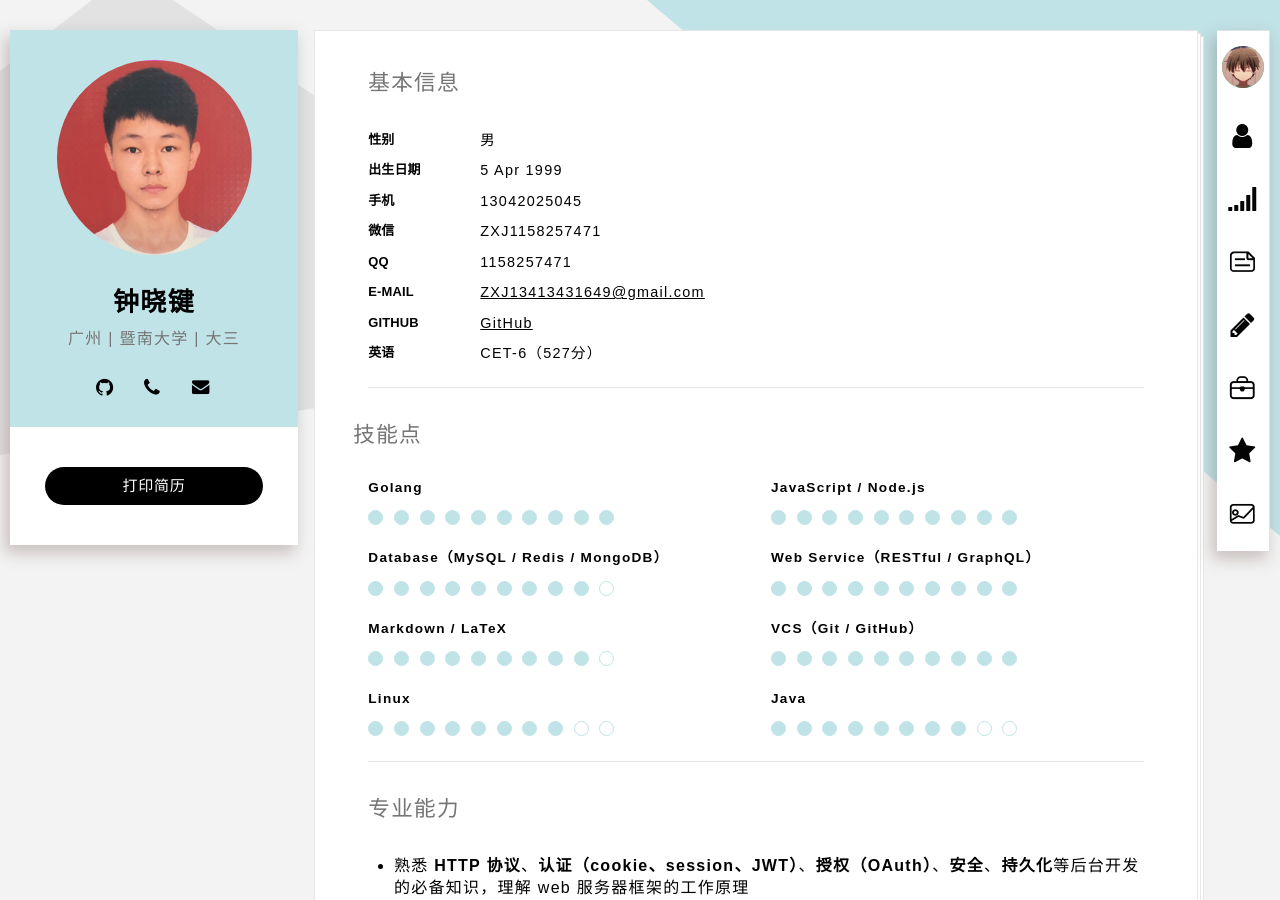
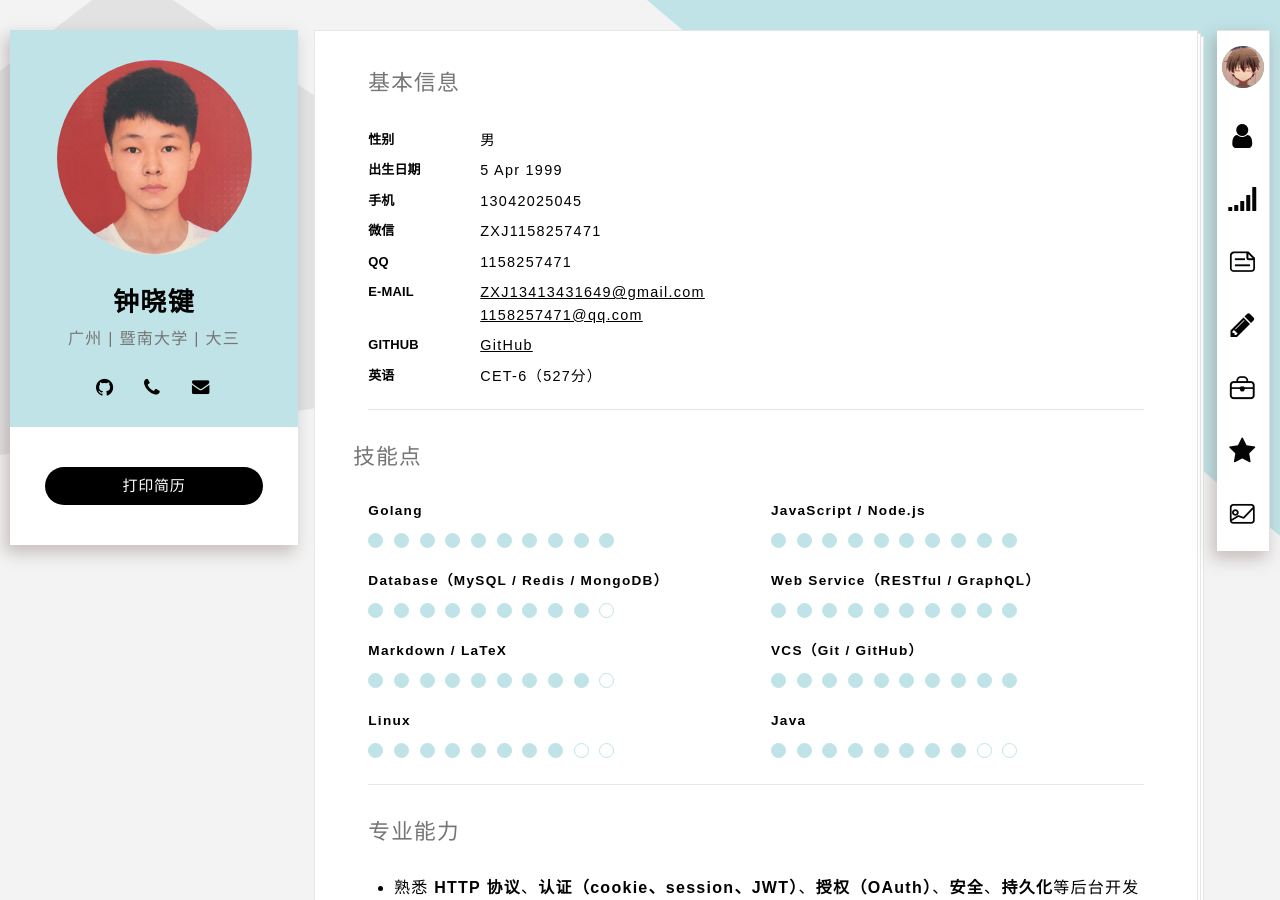
Before and after one commit to xiaojianzhong/xiaojianzhong.github.io, a Jekyll site: the page built from index.html, in a window 1280 px wide and 900 px high. Built offline with Jekyll 4.4.1, drawn with Linux system fonts in a browser that asks for light colours; some web fonts are replaced.

Commit message:
feat(platform-browser): support multiple emails

```diff
--- a/_config.yml
+++ b/_config.yml
@@ -20,7 +20,9 @@
 phone: 13042025045
 WeChat: ZXJ1158257471
 QQ: 1158257471
-email: ZXJ13413431649@gmail.com
+emails:
+  - ZXJ13413431649@gmail.com
+  - 1158257471@qq.com
 ZhiHu: https://www.zhihu.com/people/zhong-xiaojian
 
 exclude:
--- a/_includes/basic.html
+++ b/_includes/basic.html
@@ -23,7 +23,11 @@
         <dd>{{ site.QQ }}</dd>
 
         <dt class="text-upper">e-mail</dt>
-        <dd><a href="mailto:{{ site.email }}">{{ site.email }}</a></dd>
+        <dd>
+          {% for email in site.emails %}
+          <a href="mailto:{{ email }}">{{ email }}</a>
+          {% endfor %}
+        </dd>
 
         <dt class="text-upper">GitHub</dt>
         <dd>
--- a/_includes/personal.html
+++ b/_includes/personal.html
@@ -26,7 +26,7 @@
         ></a>
       </li>
       <li>
-        <a href="mailto:{{ site.email }}" title="{{ site.email }}"
+        <a href="mailto:{{ site.emails[0]}}" title="{{ site.emails[0]}}"
           ><span class="ace-icon ace-icon-contact"></span
         ></a>
       </li>
```
